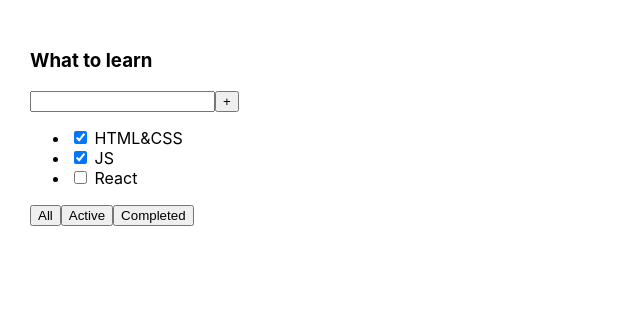
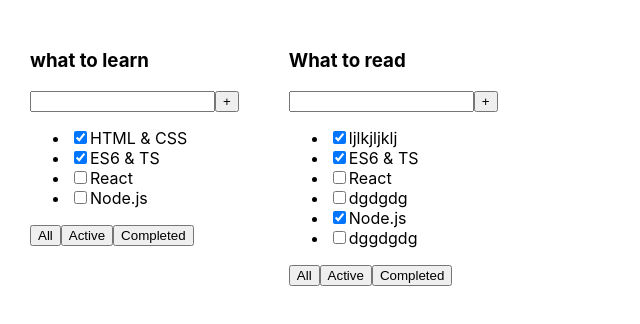
Before and after one commit to dai220885/1-todolist, a React (Create React App) app: page / in a window 1280 px wide. Shown: the top 324 px of the page, without its empty margins (0-640 px from the left). Built offline with nearby package versions, Linux system fonts and the light colour scheme.

Commit message:
add TodoList and TaskList components (monday 01)

```diff
--- a/src/App.tsx
+++ b/src/App.tsx
@@ -1,26 +1,27 @@
 import React from 'react';
 import './App.css';
+import TodoList, {TaskType} from "./TodoList";
 
-function App() {
+const App = () => {
+    const todoListTitle: string ="what to learn";
+    const task1: Array<TaskType> =[
+        {id: 1, title: "HTML & CSS", isDone: true},
+        {id: 2, title: "ES6 & TS", isDone: true},
+        {id: 3, title: "React", isDone: false},
+        {id: 4, title: "Node.js", isDone: false},
+    ];
+    const task2: Array<TaskType> =[
+        {id: 1, title: "ljlkjljklj", isDone: true},
+        {id: 2, title: "ES6 & TS", isDone: true},
+        {id: 3, title: "React", isDone: false},
+        {id: 4, title: "dgdgdg", isDone: false},
+        {id: 4, title: "Node.js", isDone: true},
+        {id: 4, title: "dggdgdg", isDone: false},
+    ];
     return (
         <div className="App">
-            <div>
-                <h3>What to learn</h3>
-                <div>
-                    <input/>
-                    <button>+</button>
-                </div>
-                <ul>
-                    <li><input type="checkbox" checked={true}/> <span>HTML&CSS</span></li>
-                    <li><input type="checkbox" checked={true}/> <span>JS</span></li>
-                    <li><input type="checkbox" checked={false}/> <span>React</span></li>
-                </ul>
-                <div>
-                    <button>All</button>
-                    <button>Active</button>
-                    <button>Completed</button>
-                </div>
-            </div>
+            <TodoList title={todoListTitle} tasks={task1}/>
+            <TodoList title={"What to read"} tasks={task2}/>
         </div>
     );
 }
--- /dev/null
+++ b/src/TaskList.tsx
@@ -0,0 +1,27 @@
+import React, {FC} from 'react';
+import {TaskType} from "./TodoList";
+
+type TasksListPropsType = {
+    tasks: TaskType[]
+}
+
+const TasksList: FC<TasksListPropsType> = (props): JSX.Element => {
+    const tasksItems: JSX.Element[] | JSX.Element =
+        props.tasks.length
+            ? props.tasks.map((task)=> {
+                return (
+                    <li key={task.id}>
+                        <input type="checkbox" checked={task.isDone}/>
+                        <span>{task.title}</span>
+                    </li>
+                )
+            })
+            : <span>Your taskslist is empty</span>
+    return (
+        <ul>
+            {tasksItems}
+        </ul>
+    );
+};
+
+export default TasksList;
--- /dev/null
+++ b/src/TodoList.tsx
@@ -0,0 +1,36 @@
+import React from 'react';
+import TaskList from "./TaskList";
+
+type TodoListPropsType = {
+    title: string;
+    tasks: Array<TaskType>;
+    //То же самое, но по-другому:
+    //tasks: TaskType[];
+
+}
+
+export type TaskType = {
+    id: number;
+    title: string;
+    isDone: boolean;
+}
+
+const TodoList = (props: TodoListPropsType) => {
+    return (
+        <div>
+            <h3>{props.title}</h3>
+            <div>
+                <input/>
+                <button>+</button>
+            </div>
+            <TaskList tasks={props.tasks}/>
+            <div>
+                <button>All</button>
+                <button>Active</button>
+                <button>Completed</button>
+            </div>
+        </div>
+    );
+};
+
+export default TodoList;
```
